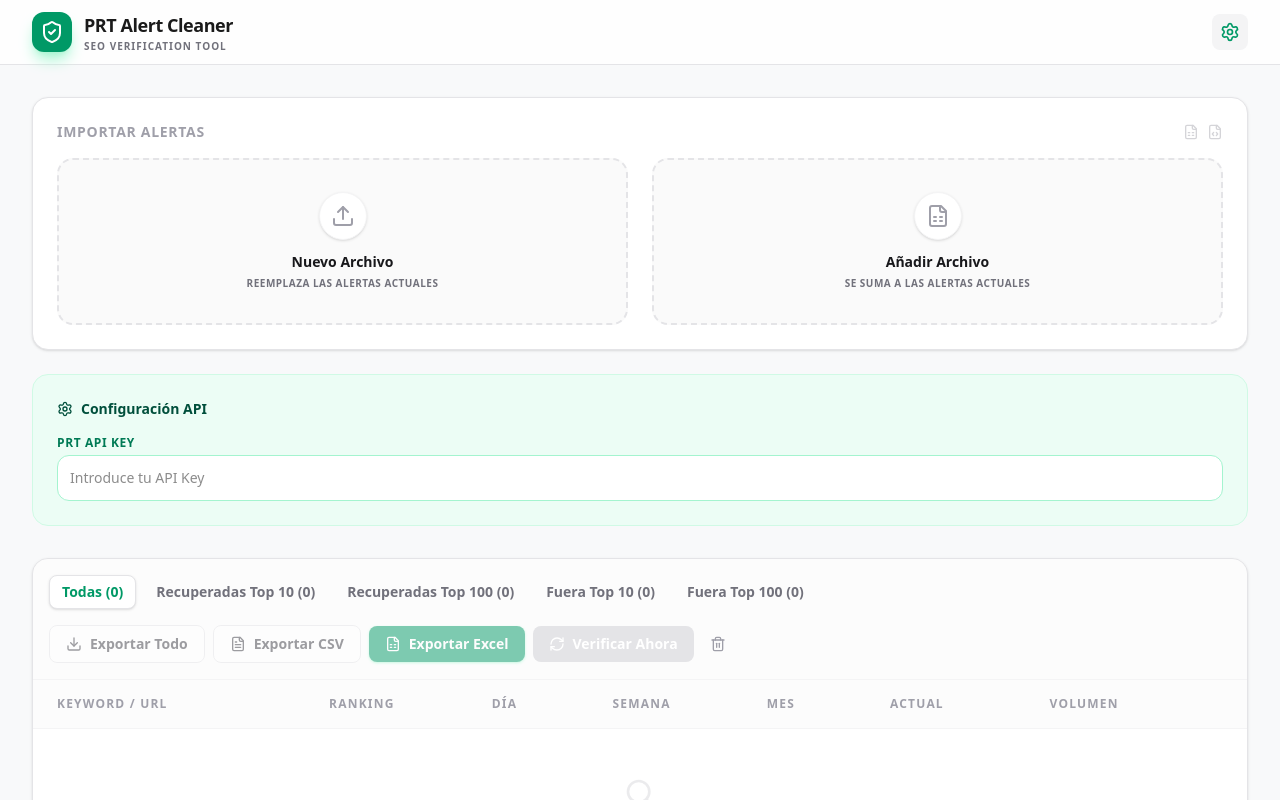
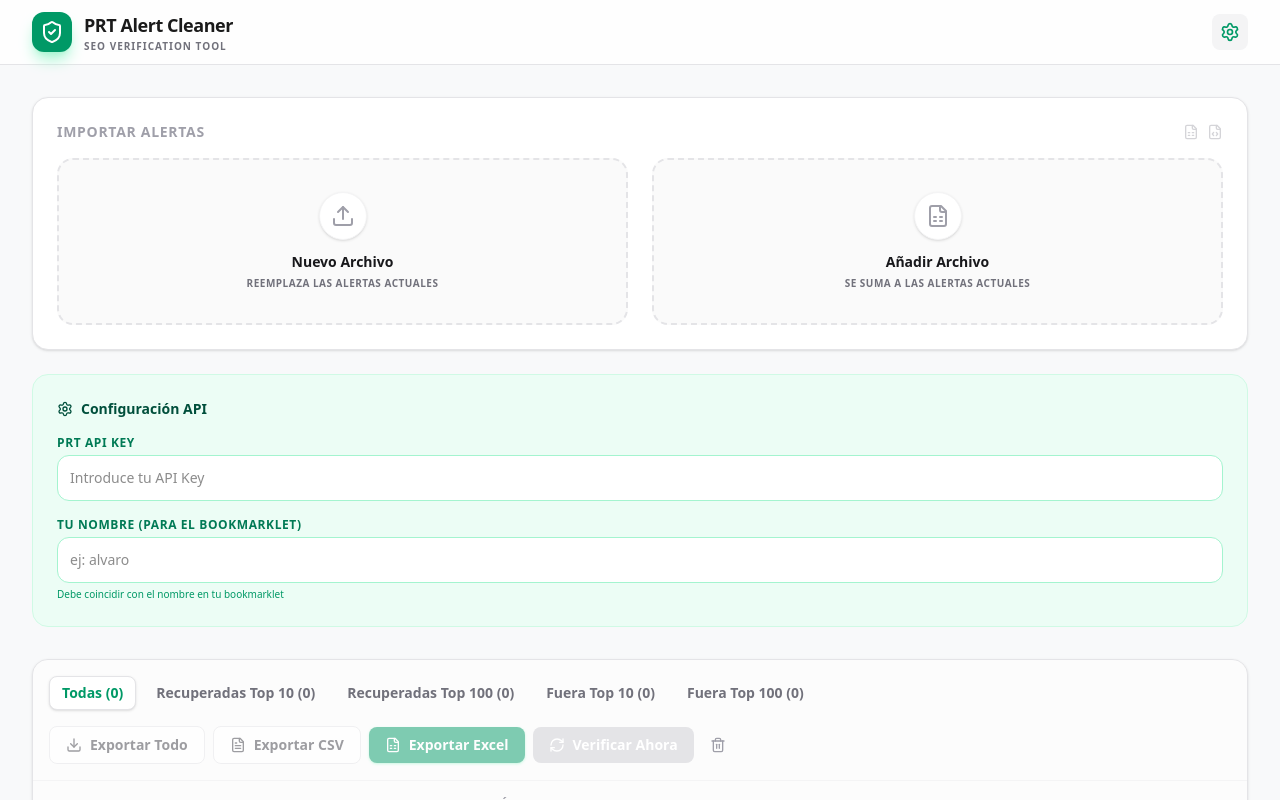
Before and after one commit to alvaroMA741/PRT-Alert-Cleaner, a React (Vite) app: page / in a window 1280 px wide. Both pictures are taken after a click on the button 1230 px from the left and 32 px from the top of the page. Shown: the top 800 px of the page. Built offline with nearby package versions, Linux system fonts and the light colour scheme.

Commit message:
Update App.tsx
useo de pseudouser

```diff
--- a/src/App.tsx
+++ b/src/App.tsx
@@ -66,6 +66,7 @@ export default function App() {
   const [isLoadingUrlKeywords, setIsLoadingUrlKeywords] = useState(false);
   const [showUrlKeywords, setShowUrlKeywords] = useState(false);
   const [pendingBookmarkletFile, setPendingBookmarkletFile] = useState<File | null>(null);
+  const [userName, setUserName] = useState<string>(() => localStorage.getItem('prt_user_name') || '');
   const fileInputReplaceRef = useRef<HTMLInputElement>(null);
   const fileInputAppendRef = useRef<HTMLInputElement>(null);
 
@@ -74,16 +75,17 @@ export default function App() {
     localStorage.setItem('prt_api_key', apiKey);
   }, [apiKey]);
 
-  // Handle bookmarklet import via URL param
+  // Save user name to local storage
   useEffect(() => {
-    const params = new URLSearchParams(window.location.search);
-    const importId = params.get('import');
-    if (!importId) return;
-
-    window.history.replaceState({}, '', window.location.pathname);
-
-    axios.get(`/api/prt/pending-bookmarklet?id=${importId}`)
-      .then(res => {
+    localStorage.setItem('prt_user_name', userName);
+  }, [userName]);
+
+  // Polling for bookmarklet data
+  useEffect(() => {
+    if (!userName.trim()) return;
+    const interval = setInterval(async () => {
+      try {
+        const res = await axios.get(`/api/prt/pending-bookmarklet?session=${userName.trim().toLowerCase()}`);
         const csv = res.data?.data?.csv;
         if (csv) {
           const file = new File([csv], 'bookmarklet-import.csv', { type: 'text/csv' });
@@ -93,9 +95,12 @@ export default function App() {
             setPendingBookmarkletFile(file);
           }
         }
-      })
-      .catch(() => {});
-  }, []);
+      } catch (e) {
+        // silently ignore
+      }
+    }, 3000);
+    return () => clearInterval(interval);
+  }, [alerts.length, userName]);
 
   const handleFile = async (file: File, append: boolean) => {
     if (!file) return;
@@ -1006,6 +1011,17 @@ export default function App() {
                         placeholder="Introduce tu API Key"
                         className="w-full p-3 bg-white border border-emerald-200 rounded-xl text-sm focus:ring-2 focus:ring-emerald-500"
                       />
+                    </div>
+                    <div>
+                      <label className="block text-xs font-semibold text-emerald-700 mb-1 uppercase tracking-wider">Tu nombre (para el bookmarklet)</label>
+                      <input
+                        type="text"
+                        value={userName}
+                        onChange={(e) => setUserName(e.target.value)}
+                        placeholder="ej: alvaro"
+                        className="w-full p-3 bg-white border border-emerald-200 rounded-xl text-sm focus:ring-2 focus:ring-emerald-500"
+                      />
+                      <p className="text-[10px] text-emerald-600 mt-1">Debe coincidir con el nombre en tu bookmarklet</p>
                     </div>
                   </div>
                 </motion.section>
```
